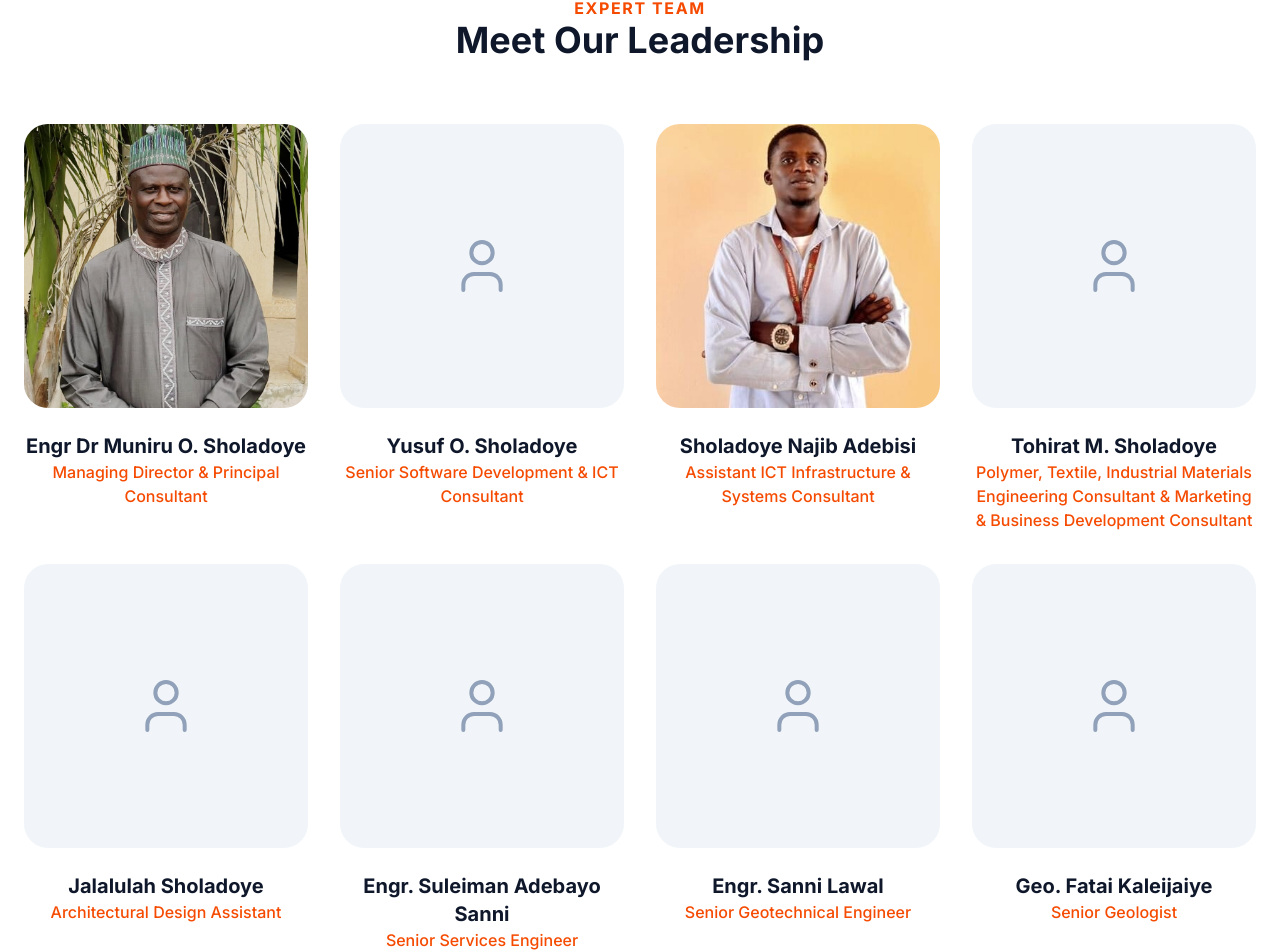
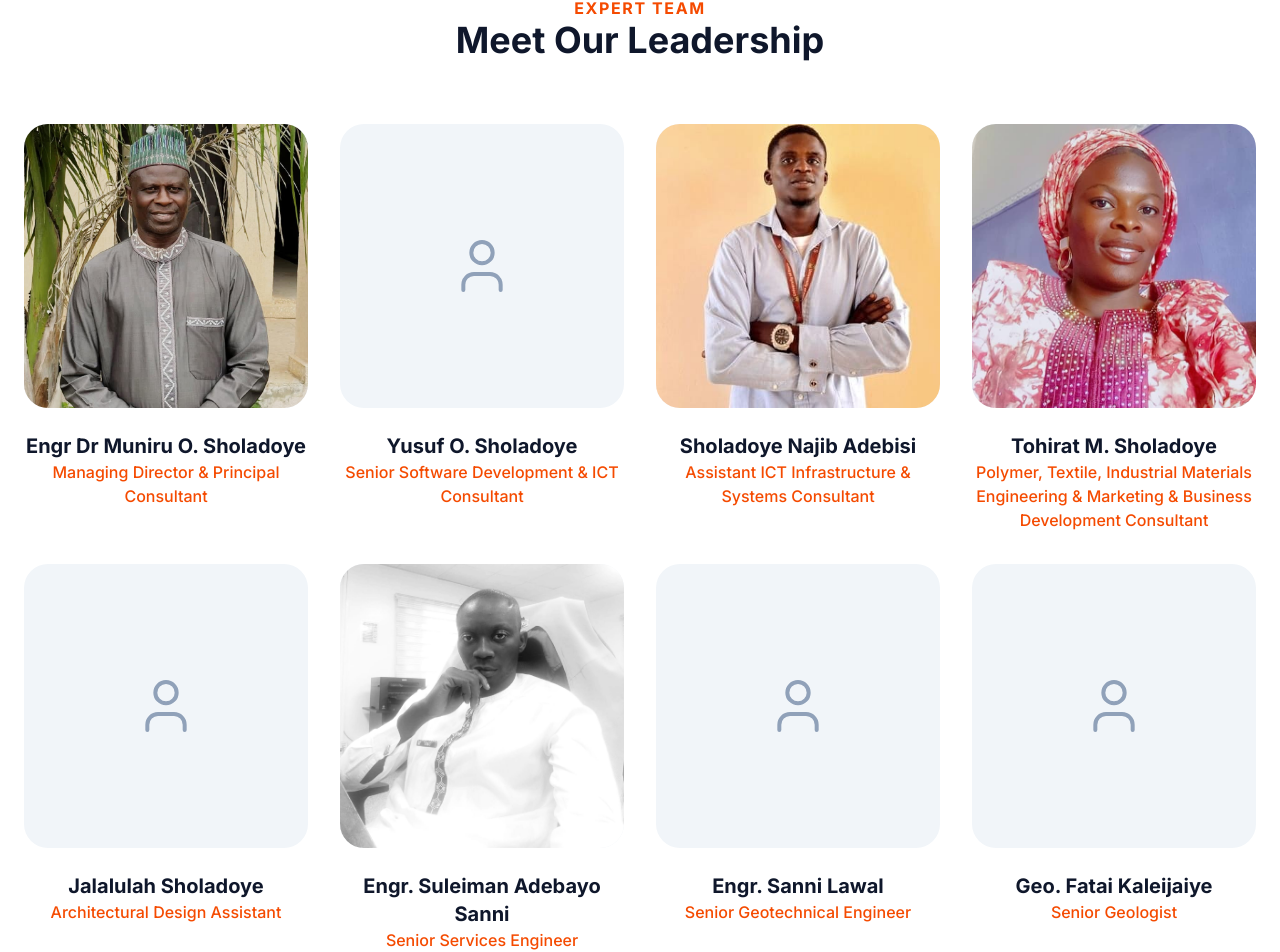
Before and after one commit to Bijansholay/BuildMaster-Construction, a React (Vite) app: page /about in a window 1280 px wide. Shown: the part 2260-3212 px from the top of the page. Built offline with nearby package versions, Linux system fonts and the light colour scheme.

Commit message:
adding members

```diff
--- a/src/data/companyInfo.ts
+++ b/src/data/companyInfo.ts
@@ -93,9 +93,9 @@ export const team = [
   },
   {
   name: "Tohirat M. Sholadoye",
-    role: "Polymer, Textile, Industrial Materials Engineering Consultant & Marketing & Business Development Consultant",
+    role: "Polymer, Textile, Industrial Materials Engineering & Marketing & Business Development Consultant",
     number:"08165786459",
-    image: ""
+    image: "/tohirah.jpeg"
   },,
   {
     name: "Jalalulah Sholadoye",
@@ -107,7 +107,7 @@ export const team = [
     name: "Engr. Suleiman Adebayo Sanni",
     role: "Senior Services Engineer",
     number:"08036668932",
-    image: ""
+    image: "/suleiman.jpeg"
   },
   {
     name: "Engr. Sanni Lawal",
```
Also changed, not shown: public/suleiman.jpeg (added), public/tohirah.jpeg (added).
